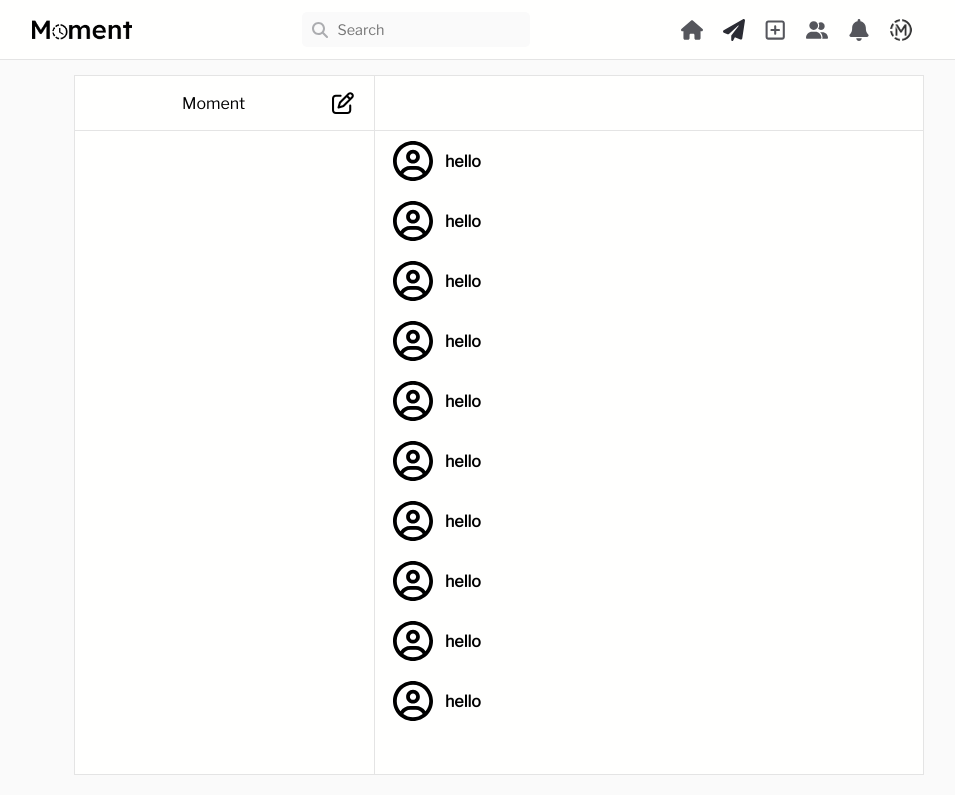
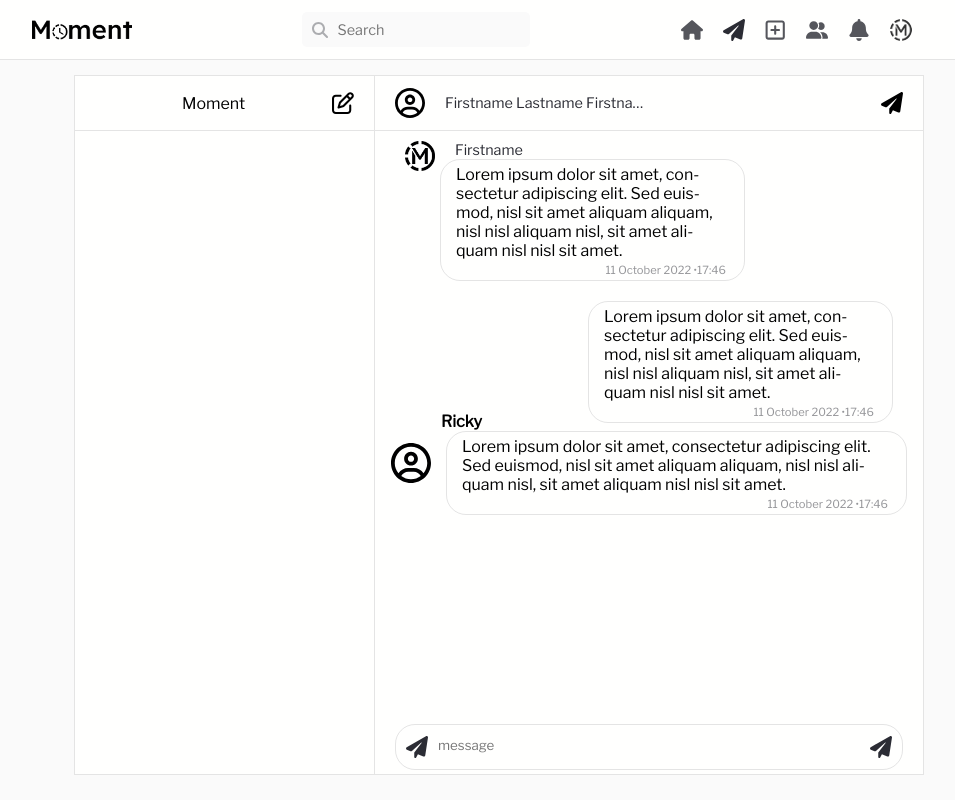
Before and after one commit to NRK-group/Moment, a React (Vite) app in the folder frontend/: page /messages in a window 1280 px wide. Shown: the whole page, without its empty margins (141-1096 px from the left). Built offline with nearby package versions, Linux system fonts and the light colour scheme.

Commit message:
message container

```diff
--- a/frontend/src/App.css
+++ b/frontend/src/App.css
@@ -2,4 +2,5 @@
     height: 100vh;
     width: 100vw;
     overflow: hidden;
+    background-color: var(--secondary-background-color);
 }
--- a/frontend/src/components/Icons/Icons.jsx
+++ b/frontend/src/components/Icons/Icons.jsx
@@ -121,4 +121,5 @@ export {
     NotificationsIcon,
     ProfileIcon,
     WriteIcon,
+    UserIcon,
 };
--- a/frontend/src/components/MiniUserCard/MiniUserCard.jsx
+++ b/frontend/src/components/MiniUserCard/MiniUserCard.jsx
@@ -1,6 +1,6 @@
 import './MiniUserCard.css';
 import { ProfileIcon } from '../Icons/Icons';
-const MiniUserCard = ({ propsId, img, name, content, optContent }) => {
+const MiniUserCard = ({ propsId, img, name, children, optContent }) => {
     return (
         <div id={propsId} className='miniUserCard'>
             <div className='miniUserCardImgContainer'>
@@ -15,11 +15,13 @@ const MiniUserCard = ({ propsId, img, name, content, optContent }) => {
                     {name}
                     {optContent && (
                         <span className='optContent'>
-                            <span className='contentSep'>•</span>{optContent}
+                            <span className='contentSep'>•</span>
+                            {optContent}
                         </span>
                     )}
                 </span>
-                <span className='miniUserCardContent'>{content}</span>
+                {/* <span className='miniUserCardContent'>{child}</span> */}
+                {children}
             </div>
         </div>
     );
--- a/frontend/src/features/Chat/Chat.jsx
+++ b/frontend/src/features/Chat/Chat.jsx
@@ -26,7 +26,7 @@ const Chat = ({ bodyStyleName, cardStyleName }) => {
                         <div className='chatContainer'>
                             <div className='chatBox'>
                                 <div className='sendMessageContainer'>
-                                    <SendMessageBox />
+                                    <Messages />
                                 </div>
                             </div>
                         </div>
--- a/frontend/src/features/Messages/Messages.css
+++ b/frontend/src/features/Messages/Messages.css
@@ -17,7 +17,7 @@
 }
 .messagesContainer {
     width: 100%;
-    height: 100%;
+    height: calc(100% - 50px);
     max-width: 600px;
 }
 .chatMessageContainer {
@@ -26,8 +26,123 @@
     overflow-y: scroll;
     height: calc(100% - var(--mobile-nav-height) - 50px);
     width: 100%;
+    padding-bottom: 20px;
 }
 .messageInputContainer {
-    height: 50px;
+    /* height: 50px; */
     width: 100%;
+    display: flex;
+    padding: 0 20px;
 }
+.messageInput {
+    width: 100%;
+    font-size: var(--tertiary-font-size);
+    padding: 0 10px;
+}
+.messageInput input {
+    width: 95%;
+    height: 100%;
+    height: 40px;
+}
+.imgIcon {
+    height: 30px;
+    width: 30px;
+}
+.inputContainer {
+    height: 100%;
+    width: 100%;
+    display: flex;
+    flex-direction: row;
+    padding: 5px 10px;
+    fill: var(--heading-color);
+    align-items: center;
+    border: 1px solid var(--terheading-color);
+    border-radius: 20px;
+}
+.messageHeaderInfo {
+    display: flex;
+    flex-direction: row;
+    align-items: center;
+    width: 100%;
+    height: 100%;
+    max-width: 500px;
+}
+.messageContainerHeaderContent {
+    width: 100%;
+    display: flex;
+}
+.messageHeaderName {
+    font-size: var(--tertiary-font-size);
+    color: var(--heading-color);
+    margin-left: 20px;
+}
+.longTextElipsis {
+    max-width: 200px;
+    width: 100%;
+    white-space: nowrap;
+    overflow: hidden;
+    text-overflow: ellipsis;
+}
+.chatMessageContainerHeader {
+    display: flex;
+    flex-direction: row;
+}
+.messageContentContainer {
+    /* min-height: 50px; */
+    width: 380px;
+    padding: 0 20px;
+    display: flex;
+    margin: 10px;
+}
+/* .messageInfo {
+    height: 100%;
+} */
+.messageContent {
+    /* height: 100%; */
+    overflow-wrap: break-word;
+    word-wrap: break-word;
+    hyphens: auto;
+    white-space: normal;
+}
+.message {
+    border: 1px solid var(--terheading-color);
+    padding: 5px 15px 0 15px;
+    margin-left: 5px;
+    border-radius: 20px;
+}
+.date {
+    font-size: 0.7rem;
+    color: var(--heading-color);
+    opacity: 0.5;
+    margin-left: 10px;
+    text-align: end;
+    padding: 3px;
+}
+.senderContainer {
+    width: 100%;
+    display: flex;
+    justify-content: flex-end;
+}
+.sender {
+    width: 350px;
+    padding: 0 20px;
+    display: flex;
+    margin: 10px;
+    justify-content: flex-end;
+}
+.inputContainer textarea {
+    border: none;
+    background-color: transparent;
+    resize: none;
+    outline: none;
+    width: 100%;
+    overflow: hidden;
+    height: 30px;
+    line-height: 30px;
+    overflow-y: scroll;
+}
+@media only screen and (min-width: 601px) {
+    .messagesContainer {
+        height: 100%;
+    }
+}
--- a/frontend/src/features/Messages/Messages.jsx
+++ b/frontend/src/features/Messages/Messages.jsx
@@ -1,5 +1,9 @@
 import './Messages.css';
 import SendMessageBox from './components/SendMessageBox';
+import Input from '../../components/Input/Input';
+import { MessagesIcon, UserIcon } from '../../components/Icons/Icons';
+import { MessageContainer } from './components/messageContainer';
+import { MessageContent } from './components/MessageContent';
 import MiniUserCard from '../../components/MiniUserCard/MiniUserCard';
 export const Messages = () => {
     return (
@@ -7,29 +11,61 @@ export const Messages = () => {
             {/* <div className='sendMessageContainer'>
                 <SendMessageBox />
             </div> */}
-
             <div className='chatMessageContainerHeader'>
-                <div className='chatMessageContainerHeaderContent'></div>
+                <div className='messageContainerHeaderContent'>
+                    <div className='messageHeaderInfo'>
+                        <span className='chat'>
+                            <UserIcon styleName='imgIcon' />
+                        </span>
+                        <span className='messageHeaderName longTextElipsis'>
+                            Firstname Lastname Firstname Lastname Firstname
+                            Lastname
+                        </span>
+                    </div>
+                    {/* this will be replace by the elipsis btn */}
+                    <MessagesIcon />
+                </div>
             </div>
-            <div className='chatMessageContainer'>
-                <MiniUserCard name='hello' />
-                <MiniUserCard name='hello' />
-                <MiniUserCard name='hello' />
-                <MiniUserCard name='hello' />
-                <MiniUserCard name='hello' />
-                <MiniUserCard name='hello' />
-                <MiniUserCard name='hello' />
-                <MiniUserCard name='hello' />
-                <MiniUserCard name='hello' />
-                <MiniUserCard name='hello' />
-                <MiniUserCard name='hello' />
-                <MiniUserCard name='hello' />
-                <MiniUserCard name='hello' />
-                <MiniUserCard name='hello' />
-                <MiniUserCard name='hello' />
-                <MiniUserCard name='hello' />
+            <div className='chatMessageContainer scrollbar-hidden'>
+                <MessageContainer name='Firstname' img='./logo.svg'>
+                    <MessageContent
+                        date={'11 October 2022 •17:46'}
+                        content='Lorem ipsum dolor sit amet, consectetur adipiscing elit. Sed euismod, nisl sit amet aliquam aliquam, nisl nisl aliquam nisl, sit amet aliquam nisl nisl sit amet.'
+                    />
+                </MessageContainer>
+                <MessageContent
+                    containerStyle='senderContainer'
+                    type='sender'
+                    date={'11 October 2022 •17:46'}
+                    content='Lorem ipsum dolor sit amet, consectetur adipiscing elit. Sed euismod, nisl sit amet aliquam aliquam, nisl nisl aliquam nisl, sit amet aliquam nisl nisl sit amet.'
+                />
+                <MiniUserCard name='Ricky'>
+                    <MessageContent
+                        date={'11 October 2022 •17:46'}
+                        content='Lorem ipsum dolor sit amet, consectetur adipiscing elit. Sed euismod, nisl sit amet aliquam aliquam, nisl nisl aliquam nisl, sit amet aliquam nisl nisl sit amet.'
+                    />
+                </MiniUserCard>
             </div>
-            <div className='messageInputContainer'></div>
+            <div className='messageInputContainer'>
+                {/* this will be replace by the emoji btn */}
+                <div className='inputContainer'>
+                    <div>
+                        <MessagesIcon />
+                    </div>
+                    {/* <
+                        placeholder='message'
+                        styleName='messageInput'></Input> */}
+                    <div className='messageInput'>
+                        <textarea
+                            id=''
+                            rows='2'
+                            placeholder='message'></textarea>
+                    </div>
+                    <div>
+                        <MessagesIcon />
+                    </div>
+                </div>
+            </div>
         </div>
     );
 };
--- /dev/null
+++ b/frontend/src/features/Messages/components/MessageContainer.jsx
@@ -0,0 +1,22 @@
+import { UserIcon } from '../../../components/Icons/Icons';
+import { MessageContent } from './MessageContent';
+import { ProfileIcon } from '../../../components/Icons/Icons';
+export const MessageContainer = ({ name, img, children }) => {
+    return (
+        <div className='messageContentContainer'>
+            <span>
+                {
+                    <ProfileIcon
+                        iconStyleName='imgIcon'
+                        imgStyleName='imgIcon'
+                        img={img}
+                    />
+                }
+            </span>
+            <span className='messageInfo'>
+                <div className='messageHeaderName longTextElipsis'>{name}</div>
+                {children}
+            </span>
+        </div>
+    );
+};
--- /dev/null
+++ b/frontend/src/features/Messages/components/MessageContent.jsx
@@ -0,0 +1,12 @@
+export const MessageContent = ({ containerStyle, type, content, date }) => {
+    return (
+        <div className={containerStyle}>
+            <div className={type}>
+                <div className='message'>
+                    <div className='messageContent'>{content}</div>
+                    <div className='date'>{date}</div>
+                </div>
+            </div>
+        </div>
+    );
+};
--- a/frontend/src/layouts/Navbar/Navbar.css
+++ b/frontend/src/layouts/Navbar/Navbar.css
@@ -13,6 +13,7 @@
 .icon {
     height: 22px;
     width: 22px;
+    cursor: pointer;
 }
 .navbar a {
     display: flex;
```
